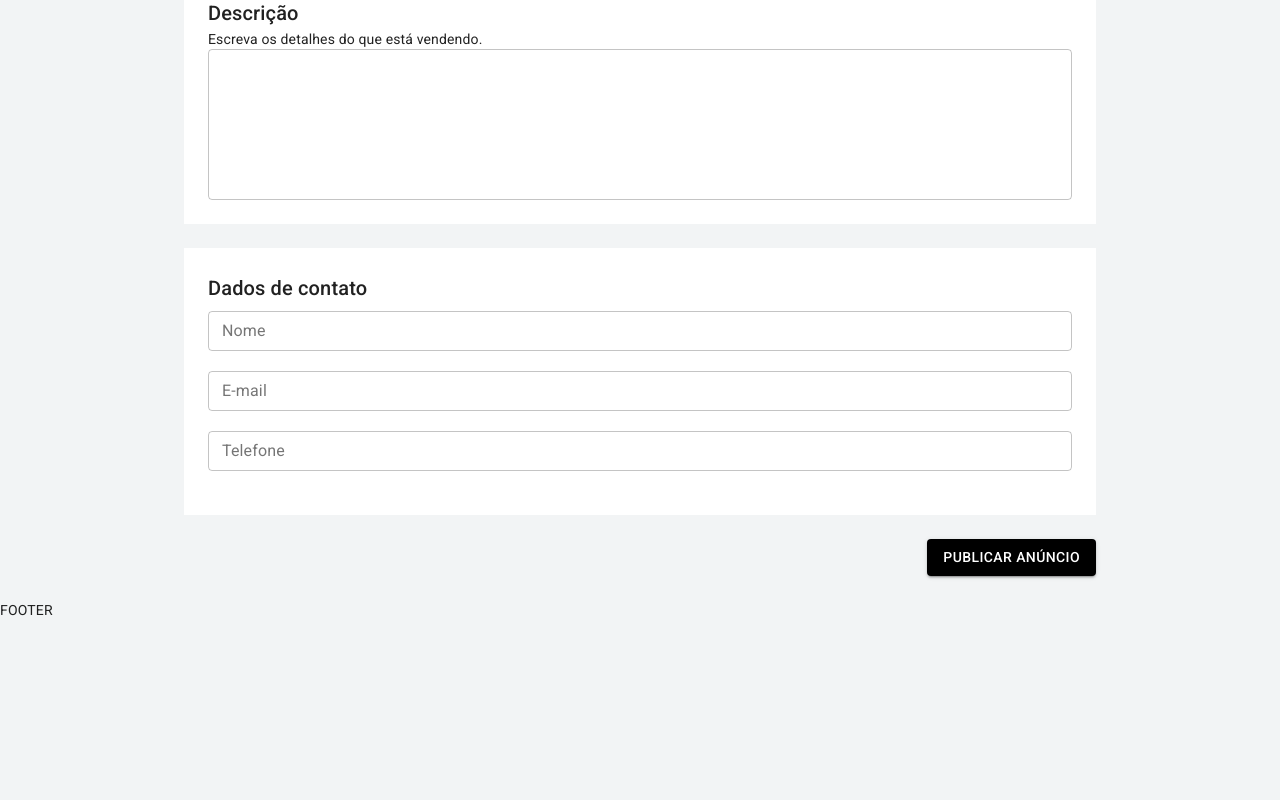
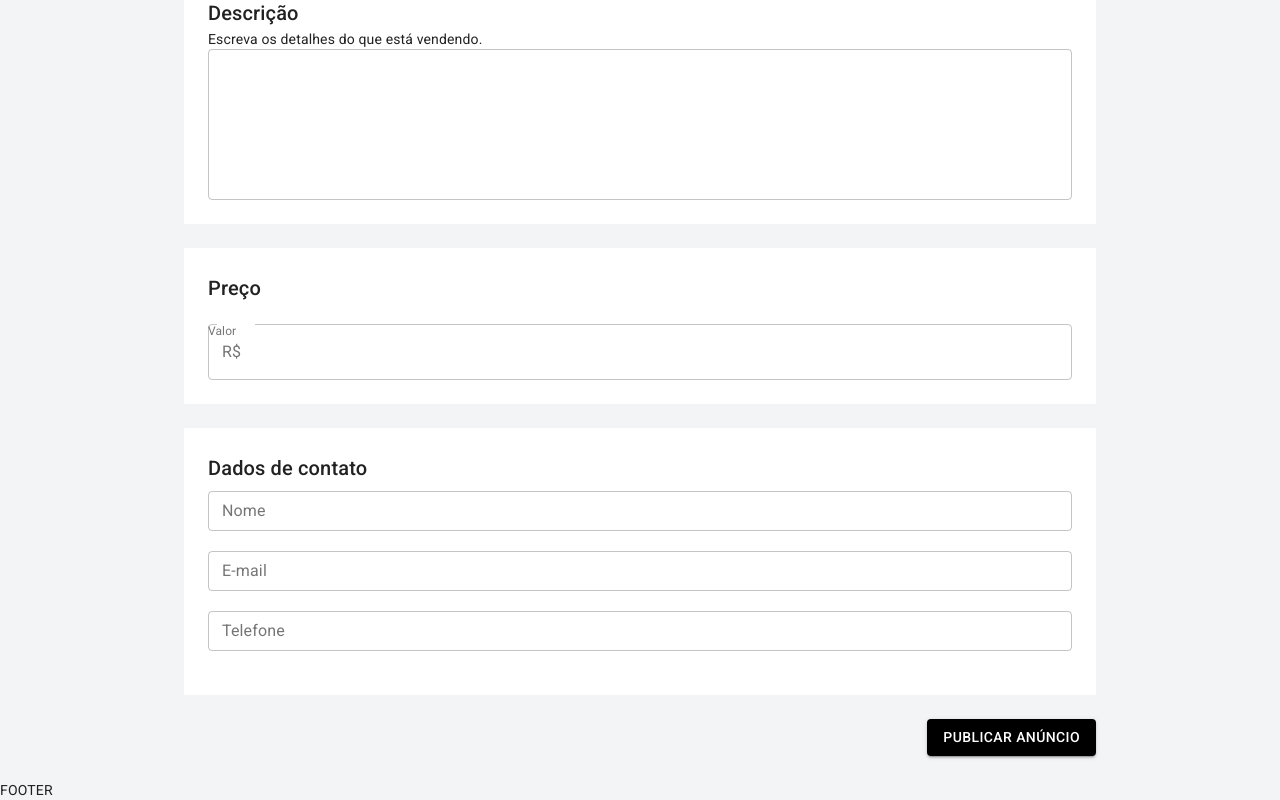
Before and after one commit to Maxwellsan91/anunx, a Next.js app: page /user/publish in a window 1280 px wide. Shown: the part 891-1691 px from the top of the page. Before the commit the page ends 1511 px from the top, so only its background shows below. Built offline with nearby package versions, Linux system fonts and the light colour scheme.

Commit message:
adicionando box de preço

```diff
--- a/pages/user/publish.js
+++ b/pages/user/publish.js
@@ -2,10 +2,14 @@
     Box,
     Button,
     Container,
+    FormControl,
     IconButton,
     Select,
     TextField,
-    Typography
+    Typography,
+    InputLabel,
+    OutlinedInput,
+    InputAdornment
 } from '@material-ui/core'
 
 import { useDropzone } from 'react-dropzone'
@@ -220,6 +224,23 @@
 
             <Container maxWidth="md" className={classes.boxContainer}>
                 <Box className={classes.box}>
+                <Typography component="h6" variant="h6" color="textPrimary">
+                    Preço
+                </Typography>
+                <br />
+                <FormControl fullWidth variant='outline'>
+                    <InputLabel>Valor</InputLabel>
+                    <OutlinedInput
+                        onChange={() => {}}
+                        startAdornment={<InputAdornment position='start'>R$</InputAdornment>}
+                        labelWidth={40}
+                    />
+                </FormControl>
+                </Box>
+            </Container>
+
+            <Container maxWidth="md" className={classes.boxContainer}>
+                <Box className={classes.box}>
                 <Typography component="h6" variant="h6" color="textPrimary" gutterBottom>
                     Dados de contato
                 </Typography>
```
